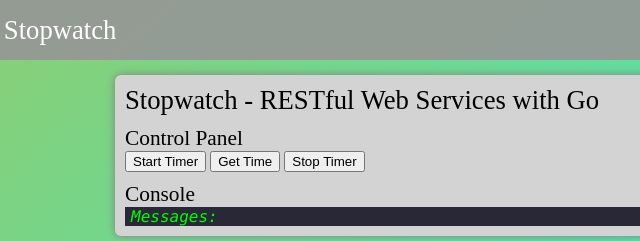
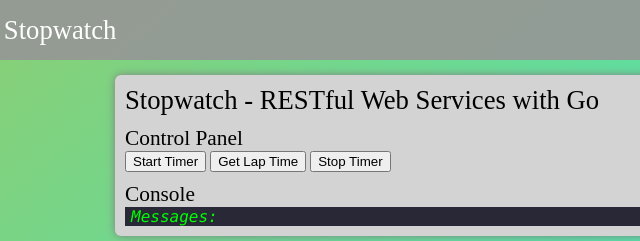
Before and after one commit to jmartin45/Stopwatch, a plain HTML site: page index.html in a window 1280 px wide. Shown: the top 241 px of the page, 65-705 px from the left. Drawn offline with Linux system fonts and the light colour scheme.

Commit message:
Update index.html
Change "Get Time" button text value to "Get Lap Time."

```diff
--- a/index.html
+++ b/index.html
@@ -22,7 +22,7 @@
             <div id="controls-content">
               <span class="section-header">Control Panel</span><br />
               <input type="button" value="Start Timer" id="btnStart" />
-              <input type="button" value="Get Time" id="btnGet" />
+              <input type="button" value="Get Lap Time" id="btnGet" />
               <input type="button" value="Stop Timer" id="btnStop" />
             </div>
           </div>
```
